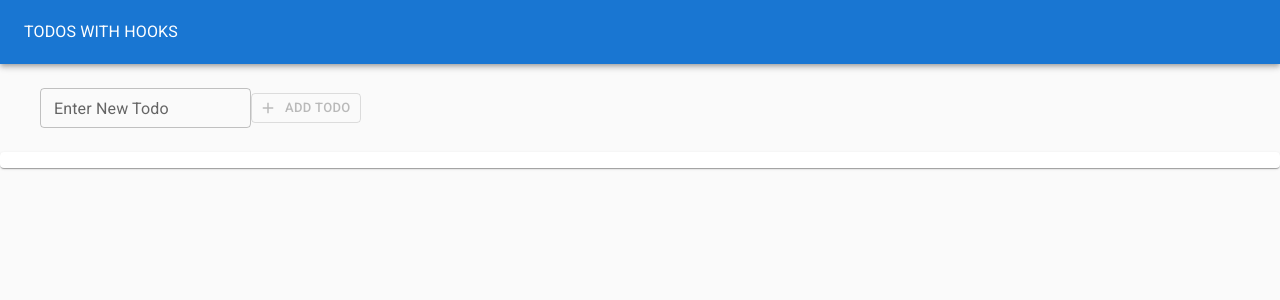
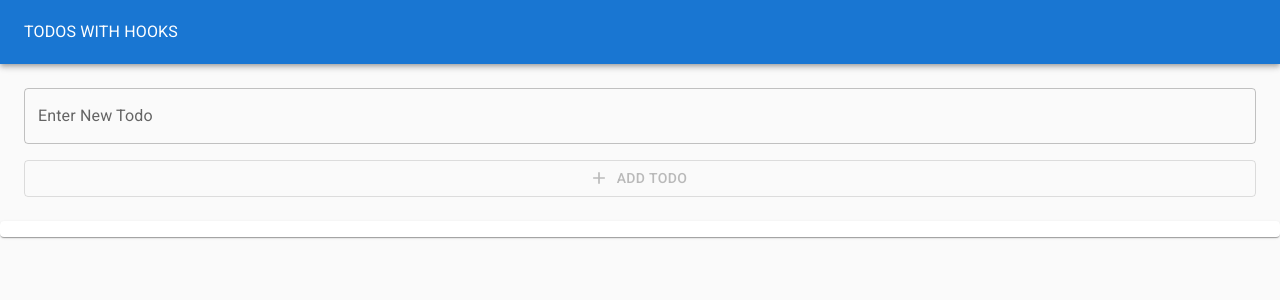
Before and after one commit to cristianordonez/todo-list-app, a React (Create React App) app: page / in a window 1280 px wide. Shown: the top 300 px of the page. Built offline with nearby package versions, Linux system fonts and the light colour scheme.

Commit message:
added spacing to form, removed form control

```diff
--- a/src/todoform.js
+++ b/src/todoform.js
@@ -1,5 +1,5 @@
 import React, { useState } from 'react';
-import Grid from "@mui/material/Grid";
+import Stack from "@mui/material/Stack";
 import FormControl from "@mui/material/FormControl";
 import TextField from "@mui/material/TextField";
 import Button from "@mui/material/Button";
@@ -12,40 +12,31 @@ function TodoForm(props) {
 
   //*form control will updata value on change, and on submit will create new todo
   return (
-  <FormControl onSubmit={e => {
-    e.preventDefault();
-    props.addToDo(value);
-    reset();
-  }}>
-    <Grid container
-      direction="row"
-      justifyContent="center"
-      alignItems="center"
-      component="form"
-      m={2}
-      p={1}
-    >
-    <Grid item>
+
+    <Stack spacing={2} direction="column" justifyContent="center" alignItems="center stretch" m={3}>
+
         <TextField
           onChange={handleChange}
-        size="small"
           value={value}
           label="Enter New Todo"
           variant="outlined"
         />
-    </Grid>
-    <Grid item>
+
         <Button type="submit"
           variant="outlined"
-        size="small"
+          onClick={e => {
+            console.log('clicked')
+            e.preventDefault();
+            props.addToDo(value);
+            reset();
+          }}
           disabled={!value}
           startIcon={<AddIcon />}
         >
         Add Todo
         </Button>
-      </Grid>
-    </Grid>
-  </FormControl>
+      </Stack>
+
 
   )
 }
```
Also changed, not shown: src/todoapp.js (+10 -5 lines). Lines whose indentation alone changed are shown as unchanged.
